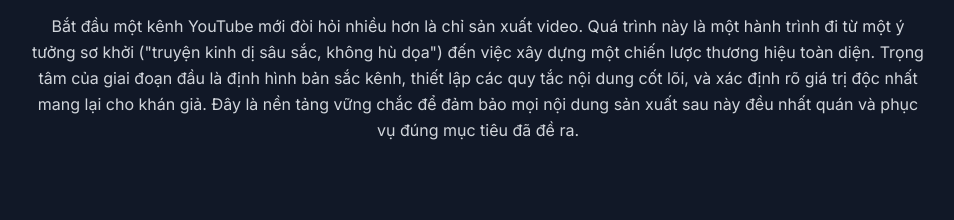
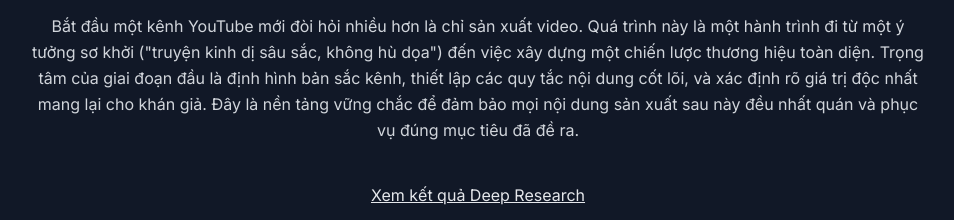
Before and after one commit to bnqtoan/playground, a plain HTML site: page research-lam-kenh-truyen.html in a window 1280 px wide. Shown: the part 563-783 px from the top of the page, without its empty margins (162-1116 px from the left). Drawn offline with nearby package versions, Linux system fonts and the light colour scheme.

Commit message:
Add deep research link

```diff
--- a/research-lam-kenh-truyen.html
+++ b/research-lam-kenh-truyen.html
@@ -76,6 +76,9 @@
                 <h2 class="text-3xl font-bold text-center text-indigo-400 mb-4">1. Giới Thiệu: Từ Ý Tưởng Đến Chiến Lược</h2>
                 <p class="text-gray-300 leading-relaxed text-center mb-10">
                     Bắt đầu một kênh YouTube mới đòi hỏi nhiều hơn là chỉ sản xuất video. Quá trình này là một hành trình đi từ một ý tưởng sơ khởi ("truyện kinh dị sâu sắc, không hù dọa") đến việc xây dựng một chiến lược thương hiệu toàn diện. Trọng tâm của giai đoạn đầu là định hình bản sắc kênh, thiết lập các quy tắc nội dung cốt lõi, và xác định rõ giá trị độc nhất mang lại cho khán giả. Đây là nền tảng vững chắc để đảm bảo mọi nội dung sản xuất sau này đều nhất quán và phục vụ đúng mục tiêu đã đề ra.
+                </p>
+                <p class="text-center">
+                      <a class="underline" href="https://docs.google.com/document/d/1EU2XPAZYmdTf7stNxpBsHO5o73ZbCf6UVO1Lk5Qm1oE/edit?usp=sharing" target="_blank">Xem kết quả Deep Research</a>
                 </p>
             </div>
         </section>
```
